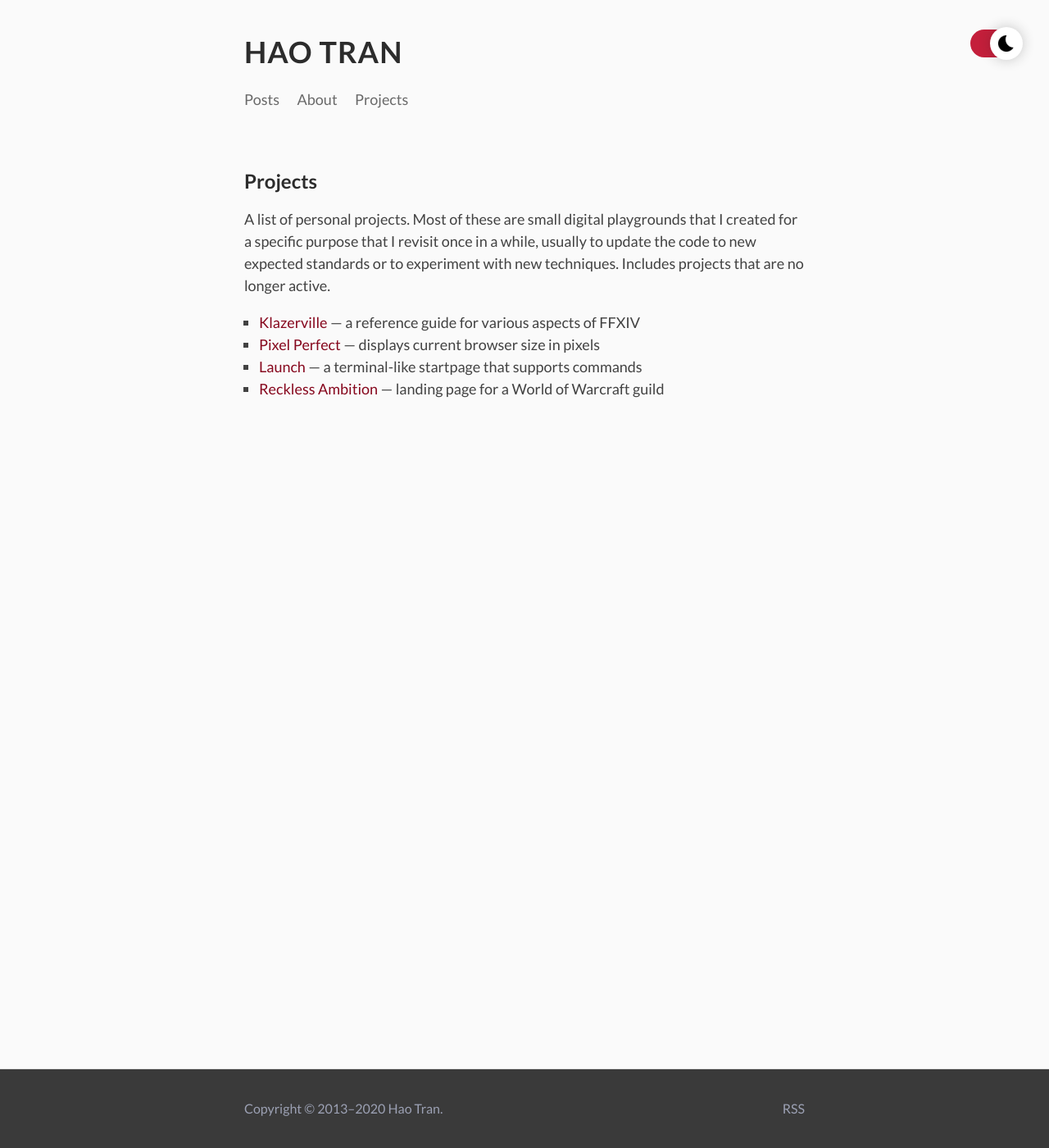
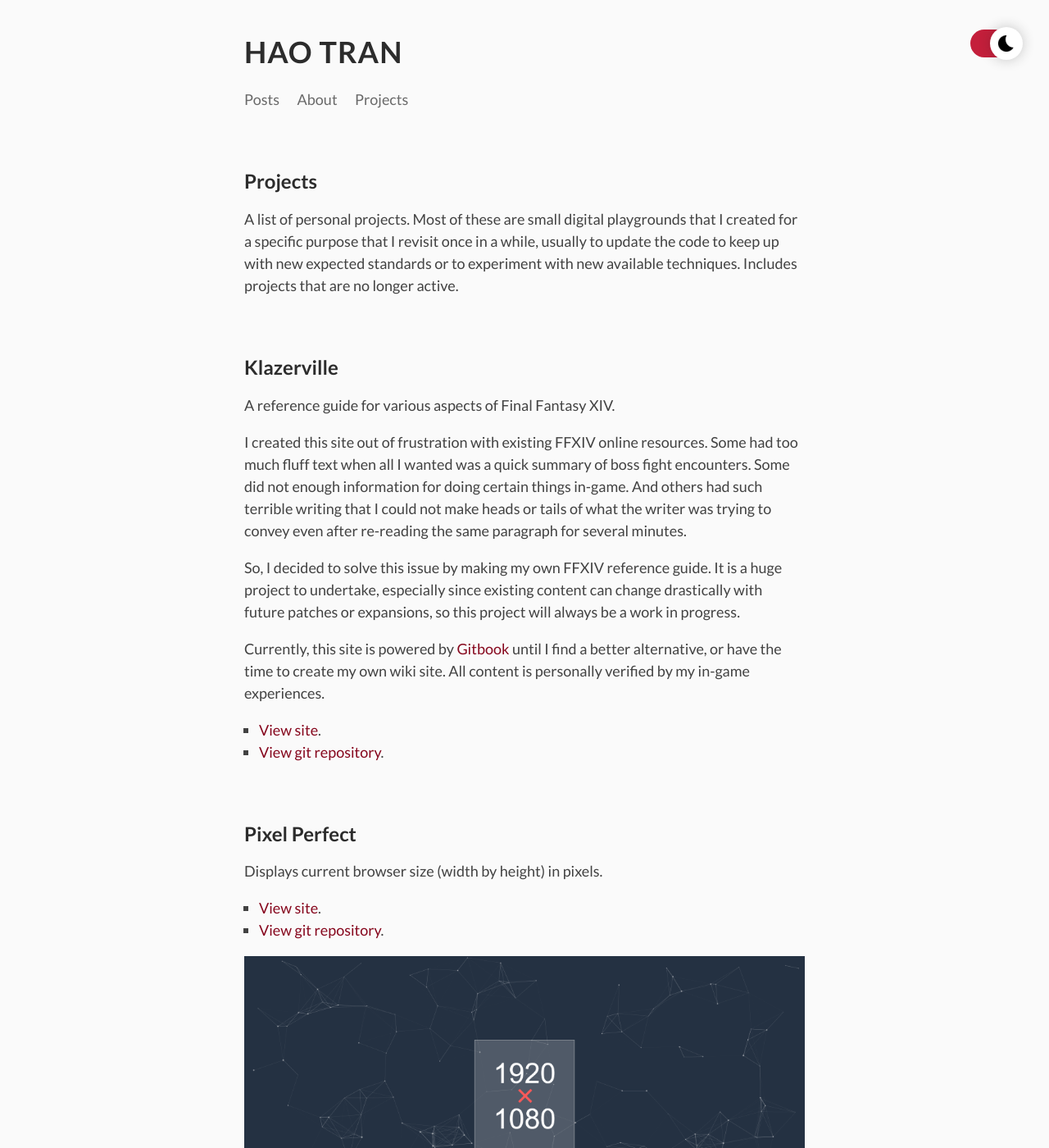
Before and after one commit to haothitran/posts, a Jekyll site: the page built from _pages/projects.md, in a window 1280 px wide and 1400 px high. Shown: the whole window at 82% size. Built offline with Jekyll 4.4.1, drawn with Linux system fonts in a browser that asks for light colours; some of the changed text lies outside the part shown.

Commit message:
Update projects page

```diff
--- a/_pages/projects.md
+++ b/_pages/projects.md
@@ -6,10 +6,33 @@ permalink: /projects
 
 # Projects
 
-A list of personal projects. Most of these are small digital playgrounds that I created for a specific purpose that I revisit once in a while, usually to update the code to new expected standards or to experiment with new techniques. Includes projects that are no longer active.
+A list of personal projects. Most of these are small digital playgrounds that I created for a specific purpose that I revisit once in a while, usually to update the code to keep up with new expected standards or to experiment with new available techniques. Includes projects that are no longer active.
 
-- [Klazerville](https:://klazerville.com/) — a reference guide for various aspects of FFXIV
+## Klazerville
 
-- [Pixel Perfect](https://github.com/haothitran/pixel-perfect) — displays current browser size in pixels
-- [Launch](https://github.com/haothitran/launch) — a terminal-like startpage that supports commands
-- [Reckless Ambition](https://reckless-ambition.com/) — landing page for a World of Warcraft guild
+A reference guide for various aspects of Final Fantasy XIV.
+
+I created this site out of frustration with existing FFXIV online resources. Some had too much fluff text when all I wanted was a quick summary of boss fight encounters. Some did not enough information for doing certain things in-game. And others had such terrible writing that I could not make heads or tails of what the writer was trying to convey even after re-reading the same paragraph for several minutes.
+
+So, I decided to solve this issue by making my own FFXIV reference guide. It is a huge project to undertake, especially since existing content can change drastically with future patches or expansions, so this project will always be a work in progress.
+
+Currently, this site is powered by [Gitbook](https://www.gitbook.com/) until I find a better alternative, or have the time to create my own wiki site. All content is personally verified by my in-game experiences.
+
+- [View site](https://www.klazerville.com/).
+- [View git repository](https://github.com/haothitran/klazerville).
+
+## Pixel Perfect
+
+Displays current browser size (width by height) in pixels.
+
+- [View site](https://haothitran.github.io/pixel-perfect/).
+- [View git repository](https://github.com/haothitran/pixel-perfect).
+
+[![](assets/projects-screenshots/pixel-perfect.png)](https://haothitran.github.io/pixel-perfect/)
+
+## Reckless Ambition
+
+A landing page for a progressive World of Warcraft weekend raiding guild on Area-52 (US) server. Used to raid with this team during the latter half of Legion and periodically throughout Battle for Azeroth expansions. This site is not frequently updated.
+
+- [View site](https://reckless-ambition.com/).
+- [View git repository](https://github.com/haothitran/reckless-ambition).
```
Also changed, not shown: assets/projects-screenshots/pixel-perfect.png (added).
